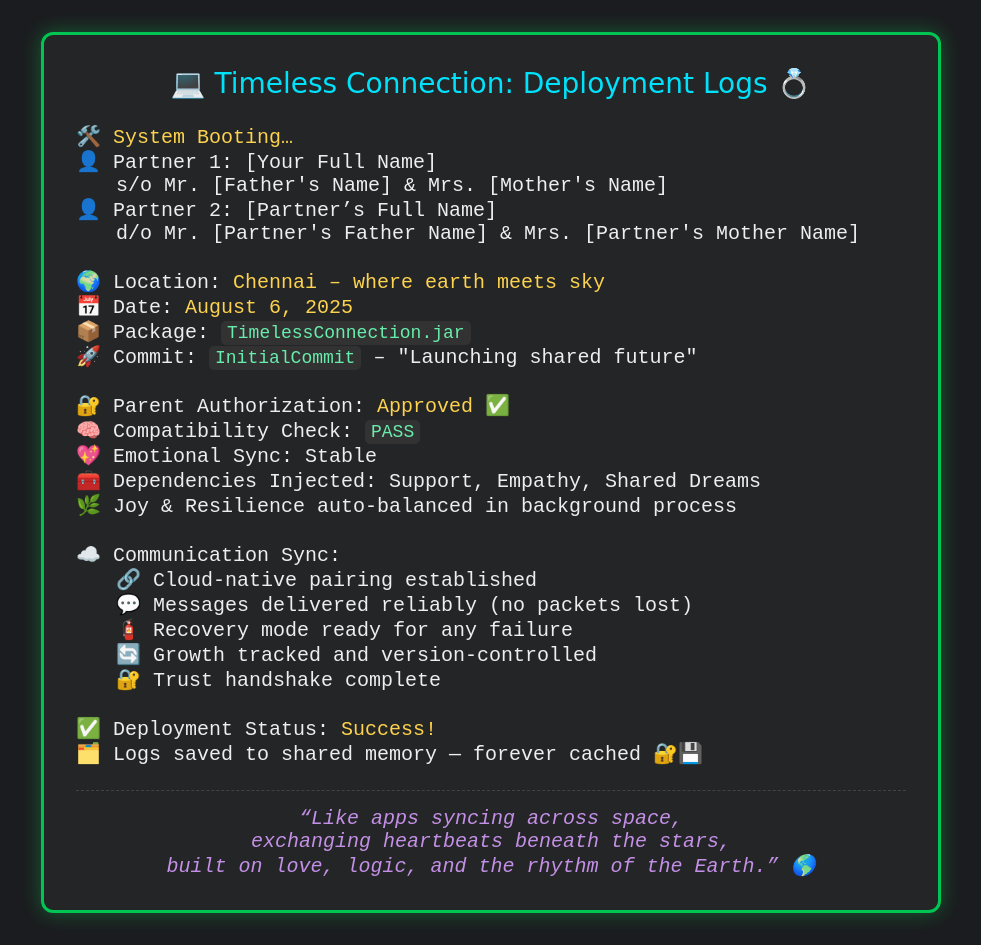
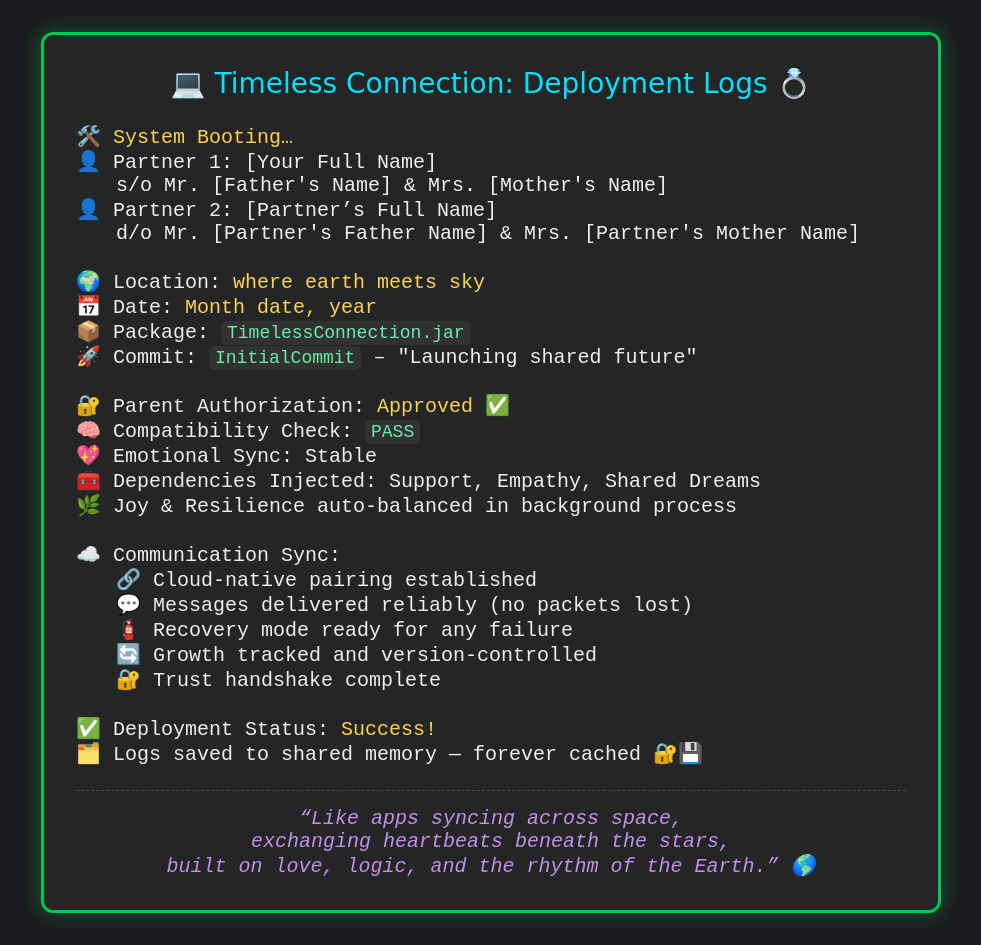
Before and after one commit to juguno/staticdemo, a plain HTML site: page index.html in a window 1280 px wide. Shown: the whole page, without its empty margins (149-1130 px from the left). Drawn offline with Linux system fonts and the light colour scheme.

Commit message:
Checking changes

```diff
--- a/index.html
+++ b/index.html
@@ -101,8 +101,8 @@
   </div>
 
  <div class="section">
-    🌍 Location: <span class="highlight">Chennai – where earth meets sky</span><br>
-    📅 Date: <span class="highlight">August 6, 2025</span><br>
+    🌍 Location: <span class="highlight">where earth meets sky</span><br>
+    📅 Date: <span class="highlight">Month date, year</span><br>
     📦 Package: <code>TimelessConnection.jar</code><br>
     🚀 Commit: <code>InitialCommit</code> – "Launching shared future"
   </div>
```
